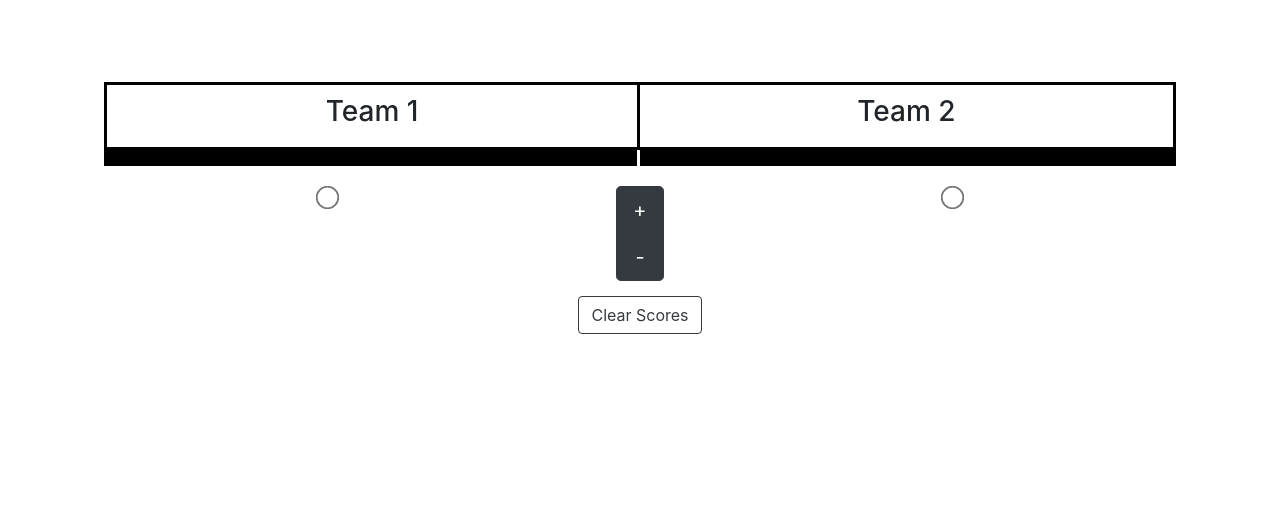
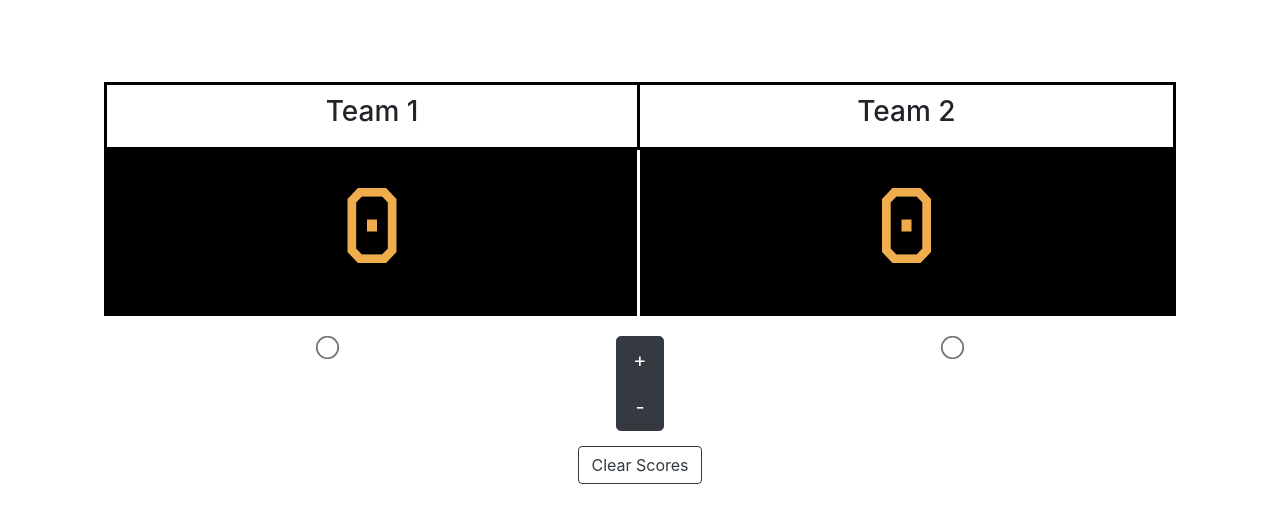
Before and after one commit to damparo/SummerClassic, a plain HTML site: page scoreboard.html in a window 1280 px wide. Shown: the part 62-584 px from the top of the page. Drawn offline with nearby package versions, Linux system fonts and the light colour scheme.

Commit message:
fixed scoredboard - wasn't loading zeros

```diff
--- a/scoreboard.html
+++ b/scoreboard.html
@@ -51,9 +51,9 @@
       </div>
 
       <div class="row space digits">
-        <div class="col-6 rightborder"><p class="font leftnumber"></p></div>
+        <div class="col-6 rightborder"><p class="font leftnumber">0</p></div>
 
-        <div class="col-6"><p class="font rightnumber"></p></div>
+        <div class="col-6"><p class="font rightnumber">0</p></div>
       </div>
 
       <div class="row space select">
--- a/scoreboard.js
+++ b/scoreboard.js
@@ -104,8 +104,6 @@ let secondCounter = 0;
 // }
 clear.addEventListener("click", function(){
 
-  rightNum.textContent = 0;
-  leftNum.textContent = 0;
 
   counter = 0;
   secondCounter = 0;
@@ -113,5 +111,10 @@ clear.addEventListener("click", function(){
   storedScore = 0;
   storedScore2 = 0;
 
+  localStorage.clear();
+
+
+  rightNum.textContent = 0;
+  leftNum.textContent = 0;
 
 })
--- a/script.js
+++ b/script.js
@@ -141,7 +141,7 @@ clear.addEventListener("click", function () {
   teamOneList.textContent = "";
   teamTwoList.textContent = "";
   lonePlayer.textContent = "";
-  localStorage.clear();
+  // localStorage.clear();
   // aTeam.textContent = "";
   // bTeam.textContent = "";
 });
```
